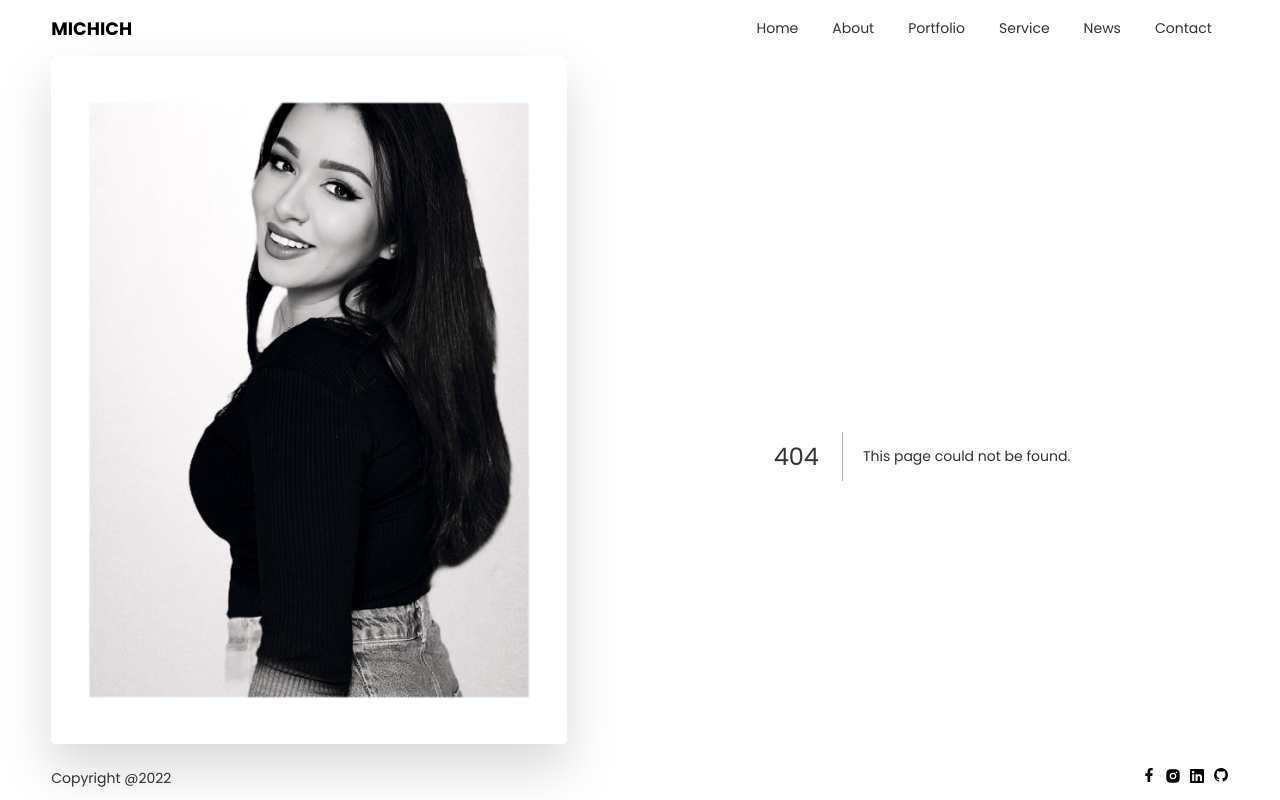
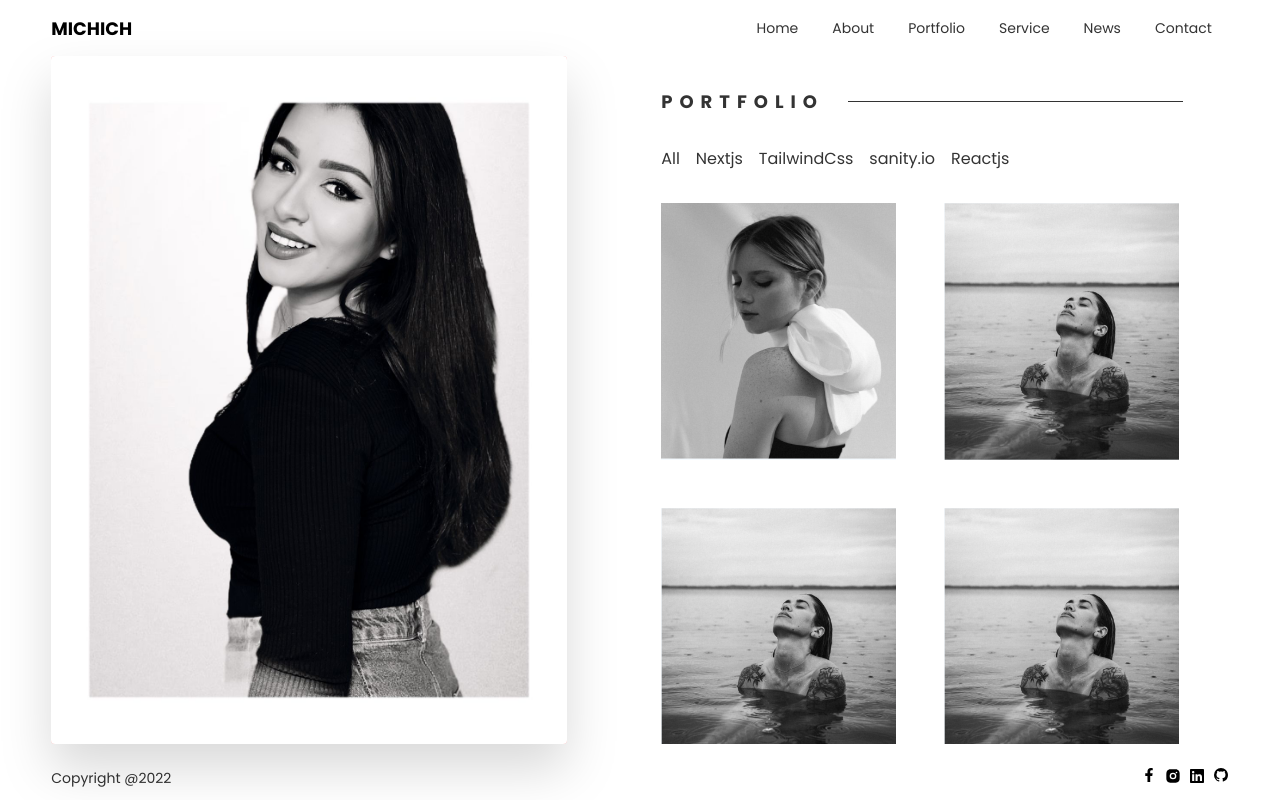
Before and after one commit to Chima20-art/portfolio-v2, a Next.js app: page /portfolio in a window 1280 px wide. Before the commit this address had no page. Built offline with nearby package versions, Linux system fonts and the light colour scheme.

Commit message:
added portfolio.js

```diff
--- a/components/header.js
+++ b/components/header.js
@@ -6,7 +6,7 @@ export default function Header() {
     const pages = [
         { title: 'Home', url: '/' },
         { title: 'About', url: '/about' },
-        { title: 'Portfolio', url: '/' },
+        { title: 'Portfolio', url: '/portfolio' },
         { title: 'Service', url: '/' },
         { title: 'News', url: '/' },
         { title: 'Contact', url: '/' },
--- /dev/null
+++ b/pages/portfolio.js
@@ -0,0 +1,88 @@
+import react from 'react'
+import { useState } from 'react'
+
+const Projects = [
+    {
+        title: 'Portfolio',
+        description: 'sadalsd sd;adsa adasd ',
+        categories: ['Nextjs', 'TailwindCss'],
+        url: '/',
+        image: '/Screenshot1.png',
+    },
+    {
+        title: 'Procktage',
+        description: 'sadalsd sd;adsa adasd ',
+        categories: ['sanity.io', 'Nextjs'],
+        url: '/',
+        image: '/Screenshot2.png',
+    },
+    {
+        title: 'student forum',
+        description: 'sadalsd sd;adsa adasd ',
+        categories: ['Nextjs'],
+        url: '/',
+        image: '/Screenshot2.png',
+    },
+    {
+        title: 'gym management-system',
+        description: 'sadalsd sd;adsa adasd ',
+        categories: ['Reactjs'],
+        url: '/',
+        image: '/Screenshot2.png',
+    },
+]
+
+export default function Portfolio() {
+    var buttons = []
+
+    Projects.forEach((project) => {
+        project.categories.forEach((category) => {
+            if (!buttons.includes(category)) {
+                buttons.push(category)
+            }
+        })
+    })
+    const [category, setCategory] = useState('')
+    var specificProjects =
+        category != ''
+            ? Projects.filter((item) => {
+                  return item?.categories?.includes(category)
+              })
+            : Projects
+
+    return (
+        <div className=" h-screen w-[85%] mx-auto">
+            <div className="flex  items-center py-8  ">
+                <p className="text-grey font-[700] uppercase tracking-[7px] mr-6  text-[18px]">
+                    PORTFOLIO
+                </p>
+                <span className="bg-grey  w-full flex-1 h-[1px]" />
+            </div>
+            <div className="flex gap-4">
+                <div className="cursor-pointer" onClick={() => setCategory('')}>
+                    All
+                </div>
+                {buttons.map((button) => {
+                    return (
+                        <div
+                            onClick={() => setCategory(button)}
+                            className="cursor-pointer"
+                        >
+                            {button}
+                        </div>
+                    )
+                })}
+            </div>
+            <div className=" mx-auto flex flex-wrap gap-12  mt-8">
+                {specificProjects?.map((item) => {
+                    return (
+                        <img
+                            src={item.image}
+                            className="w-[45%] cursor-pointer  "
+                        />
+                    )
+                })}
+            </div>
+        </div>
+    )
+}
```
Also changed, not shown: public/Screenshot1.png (added), public/Screenshot2.png (added).
